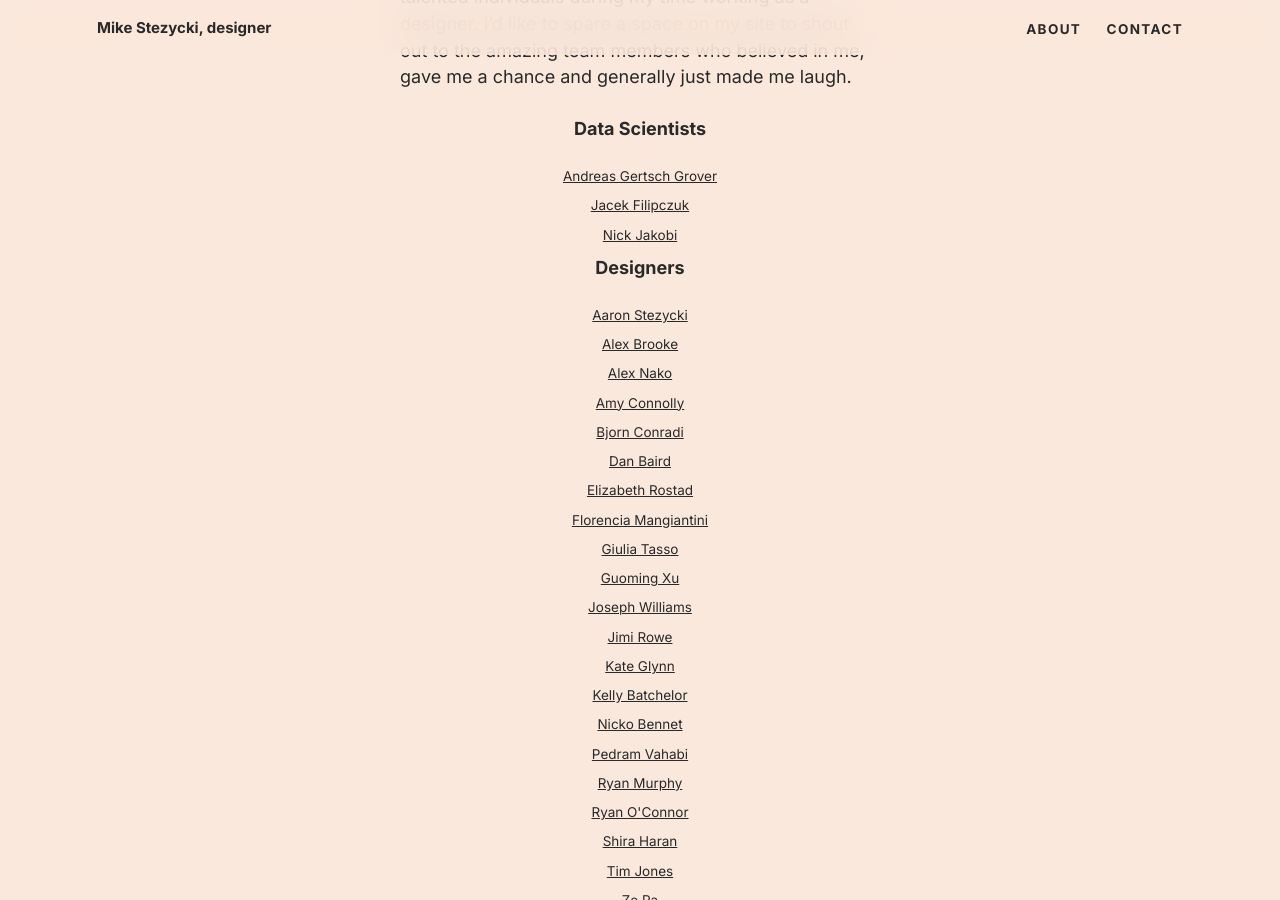
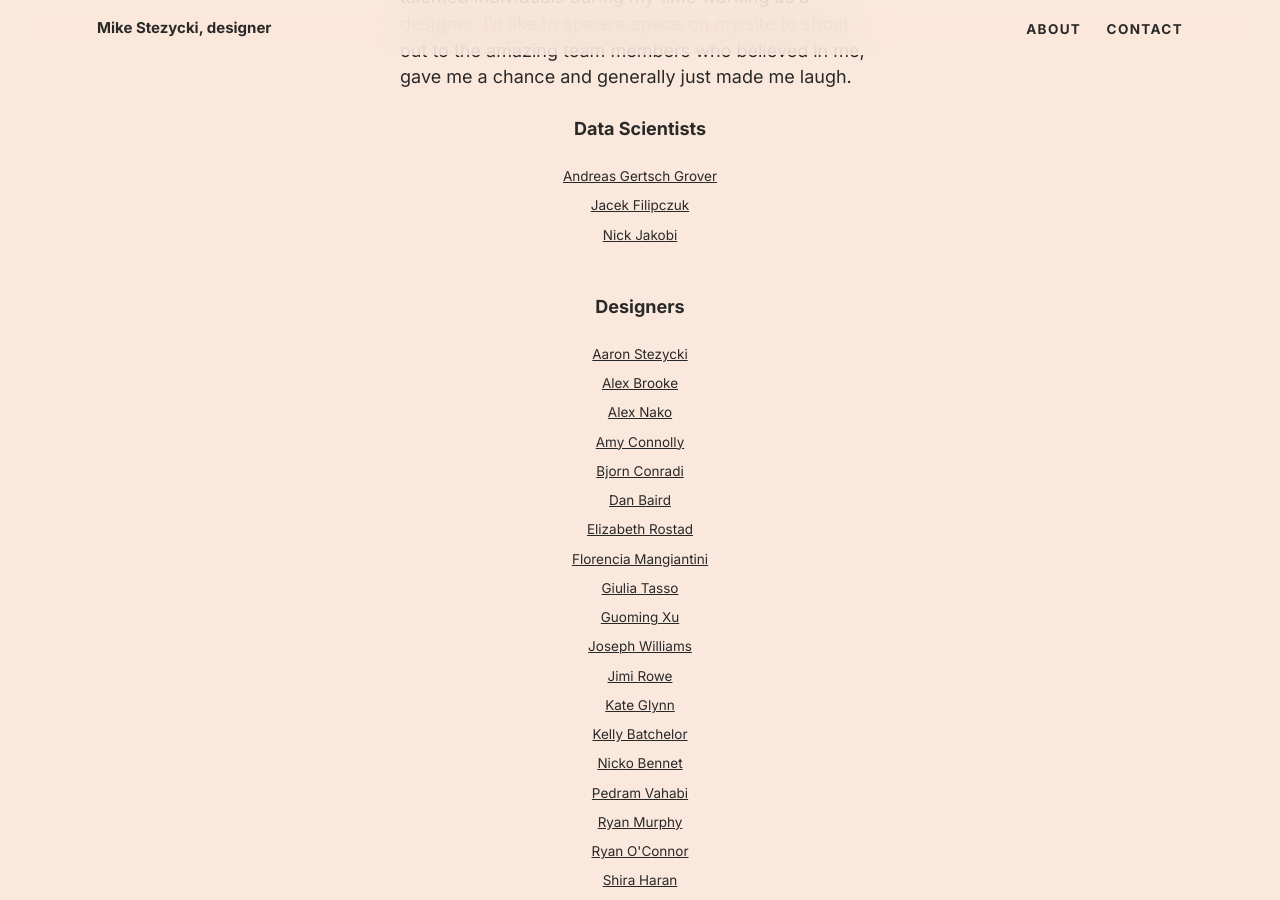
Before and after one commit to mr-stezz/mr-stezz.github.io, a Jekyll site: the page built from about.md, in a window 1280 px wide and 900 px high, scrolled down 4663 px. Built offline with Jekyll 4.4.1, drawn with Linux system fonts in a browser that asks for light colours.

Commit message:
Add bottom margin to work lists

```diff
--- a/_includes/_section.people-id-work-with-again.html
+++ b/_includes/_section.people-id-work-with-again.html
@@ -6,14 +6,14 @@
 	</p>
 
 	<h4 class="heading t--center">Data Scientists</h4>
-	<ul class="stack work-list step--1">
+	<ul class="stack work-list u--m-bottom--large">
 		<li class="work-list-item"><a href="https://www.linkedin.com/in/andreasgertschgrover/" class="work-list-link">Andreas Gertsch Grover</a></li>
 		<li class="work-list-item"><a href="https://www.linkedin.com/in/jacek-filipczuk-53626894/" class="work-list-link">Jacek Filipczuk</a></li>
 		<li class="work-list-item"><a href="https://www.linkedin.com/in/nick-jakobi-4b5569/" class="work-list-link">Nick Jakobi</a></li>
 	</ul>
 
 	<h4 class="heading t--center">Designers</h4>
-	<ul class="stack work-list step--1">
+	<ul class="stack work-list u--m-bottom--large">
 		<li class="work-list-item"><a href="https://github.com/aaronstezycki" class="work-list-link">Aaron Stezycki</a></li>
 		<li class="work-list-item"><a href="https://dribbble.com/alexbrooke" class="work-list-link">Alex Brooke</a></li>
 		<li class="work-list-item"><a href="https://www.linkedin.com/in/alexnako" class="work-list-link">Alex Nako</a></li>
@@ -38,7 +38,7 @@
 	</ul>
 
 	<h4 class="heading t--center">Developers</h4>
-	<ul class="stack work-list step--1">
+	<ul class="stack work-list u--m-bottom--large">
 		<li class="work-list-item"><a href="https://github.com/aaronstezycki" class="work-list-link">Aaron Stezycki</a></li>
 		<li class="work-list-item"><a href="https://uk.linkedin.com/in/aschillings" class="work-list-link">Alexandros Schillings</a></li>
 		<li class="work-list-item"><a href="https://github.com/neebone" class="work-list-link">Allan Brisbane</a></li>
@@ -86,7 +86,7 @@
 	</ul>
 
 	<h4 class="heading t--center">Product People</h4>
-	<ul class="stack work-list step--1">
+	<ul class="stack work-list u--m-bottom--large">
 		<li class="work-list-item"><a href="http://linkedin.com/in/avanstone" class="work-list-link">Alan Vanstone</a></li>
 		<li class="work-list-item"><a href="https://github.com/alistaircohendev" class="work-list-link">Alistair Cohen</a></li>
 		<li class="work-list-item"><a href="https://www.linkedin.com/in/anthonyandersonproduct" class="work-list-link">Anthony Anderson</a></li>
@@ -100,7 +100,7 @@
 	</ul>
 
 	<h4 class="heading t--center">Researchers</h4>
-	<ul class="stack work-list step--1">
+	<ul class="stack work-list u--m-bottom--large">
 		<li class="work-list-item"><a href="https://www.linkedin.com/in/amtstevens/" class="work-list-link">Anne Stevens</a></li>
 		<li class="work-list-item"><a href="https://www.linkedin.com/in/lukeoconnor87/" class="work-list-link">Luke O'Connor</a></li>
 		<li class="work-list-item"><a href="https://il.linkedin.com/in/hadar-taite" class="work-list-link">Hadar Taite</a></li>
@@ -108,13 +108,13 @@
 	</ul>
 
 	<h4 class="heading t--center">QA</h4>
-	<ul class="stack work-list step--1">
+	<ul class="stack work-list u--m-bottom--large">
 		<li class="work-list-item"><a href="https://github.com/davidseow" class="work-list-link">David Seow</a></li>
 		<li class="work-list-item"><a href="https://github.com/KingJoshCT" class="work-list-link">Josh King</a></li>
 	</ul>
 
 	<h4 class="heading t--center">Special Mentions</h4>
-	<ul class="stack work-list step--1">
+	<ul class="stack work-list u--m-bottom--large">
 		<li class="work-list-item"><a href="https://uk.linkedin.com/in/nancy-brown-67814661" class="work-list-link">Nancy Brown</a></li>
 		<li class="work-list-item"><a href="https://linkedin.com/in/patricia-rocco-a7699185" class="work-list-link">Patricia Rocco</a></li>
 	</ul>
--- a/about.md
+++ b/about.md
@@ -35,7 +35,7 @@ group: "navigation"
   Read my <a href="https://codepen.io/mr-stezz/full/PLKGEG" rel="noreferrer" target="_blank" aria-label="Résumé (Opens in new tab)">r&eacute;sum&eacute;</a>.<br><br></p>
 </div>
 <section>
-  <h3 id="workstation-setup" class="heading page-title  t--center">What’s my workstation setup? <a href="#workstation-setup" class="subtitle-link" title="Permalink to this headline">#</a></h3>
+  <h3 id="workstation-setup" class="heading page-title t--center">What’s my workstation setup? <a href="#workstation-setup" class="subtitle-link" title="Permalink to this headline">#</a></h3>
   <figure class="gallery">
     <picture>
       <source
```
